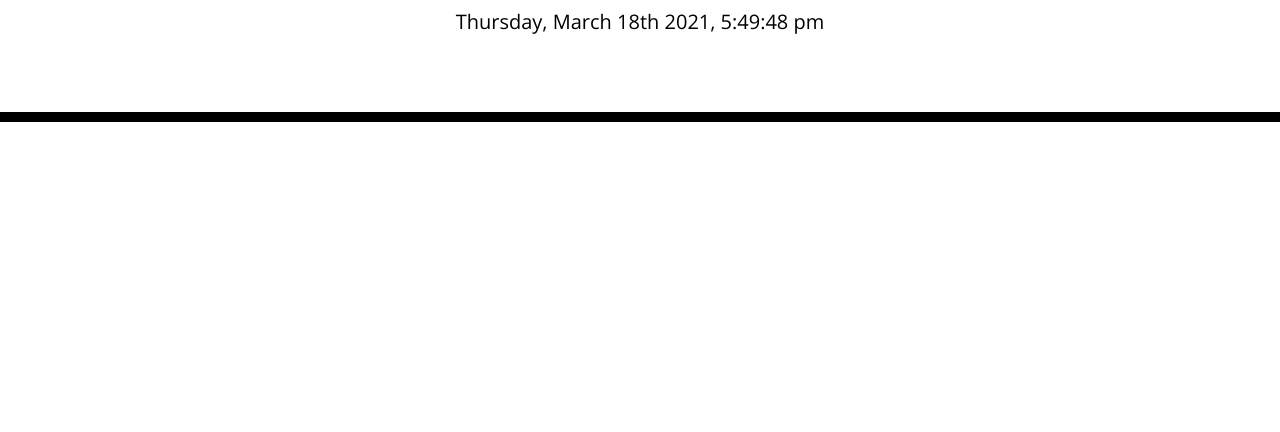
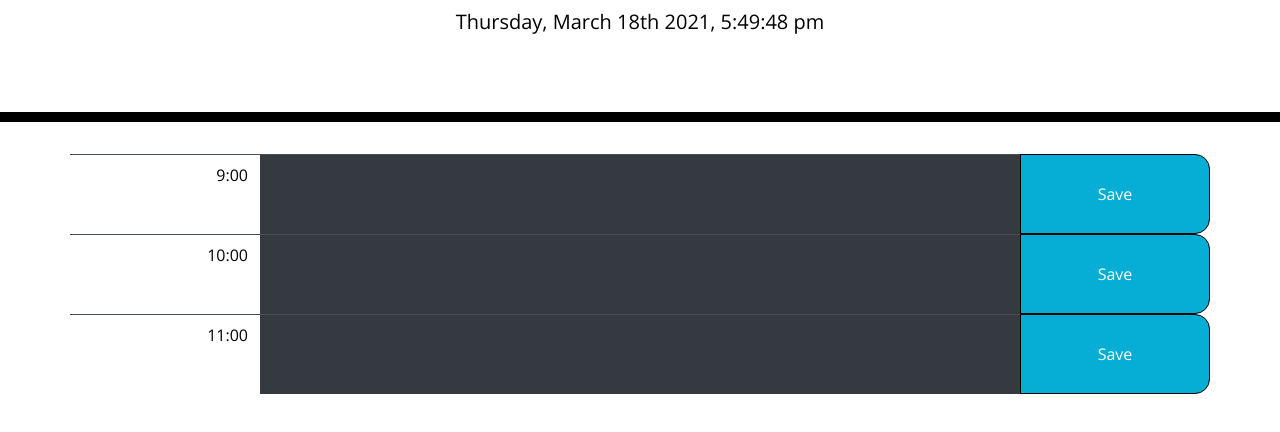
Before and after one commit to itsraulsanz/05_Day_Planner, a plain HTML site: page index.html in a window 1280 px wide. Shown: the part 182-614 px from the top of the page. Drawn offline with nearby package versions, Linux system fonts and the light colour scheme.

Commit message:
adding the table, style, textarea and button

```diff
--- a/assets/css/style.css
+++ b/assets/css/style.css
@@ -6,11 +6,11 @@ body {
 
 textarea {
   background: transparent;
+  width: 100%;
+  height: 100%;
   border: none;
   resize: none;
-  color: #000000;
-  border-left: 1px solid black;
-  padding: 10px;
+  color: white;
 }
 
 .jumbotron {
@@ -33,13 +33,13 @@ textarea {
 .row {
   white-space: pre-wrap;
   height: 80px;
-  border-top: 1px solid white;
+  /* border-top: 1px solid white; */
 }
 
 .hour {
   background-color: #ffffff;
   color: #000000;
-  border-top: 1px dashed #000000;
+  text-align: right;
 }
 
 .past {
@@ -57,15 +57,25 @@ textarea {
   color: white;
 }
 
+.btnWrapper {
+  border: none !important;
+  padding: 0 !important;
+}
+
 .saveBtn {
-  border-left: 1px solid black;
+  margin: 0;
+  padding: 0;
+  border: 1px solid black;
   border-top-right-radius: 15px;
   border-bottom-right-radius: 15px;
   background-color: #06aed5;
   color: white;
+  height: 100%;
+  width: 100%;
 }
 
-.saveBtn i:hover {
+.saveBtn:hover {
   font-size: 20px;
+  background-color: #0a84a0;
   transition: all 0.3s ease-in-out;
 }
--- a/assets/js/script.js
+++ b/assets/js/script.js
@@ -1,3 +1,9 @@
 // Displaying the day
 var reformatDate = moment().format("dddd, MMMM Do YYYY, h:mm:ss a");
 $("#currentDay").text(reformatDate);
+
+
+// Print activity
+var activityInput = $('#activity');
+
+// var printActivity = function ()
--- a/index.html
+++ b/index.html
@@ -21,7 +21,30 @@
   </header>
   <div class="container">
     <!-- Timeblocks go here -->
-  </div>
+    <table class="table table-dark">
+      <tbody>
+        <tr class="row d-flex">
+          <td class="hour col-2">9:00</td>
+          <td class="textarea col-8"><textarea id="activity"></textarea></td>
+          <td class="btnWrapper col-2"><button class="saveBtn">Save</button></td>
+        </tr>
+        <tr class="row d-flex">
+          <td class="hour col-2">10:00</td>
+          <td class="textarea col-8"><textarea id="activity"></textarea></td>
+          <td class="btnWrapper col-2"><button class="saveBtn">Save</button></td>
+        </tr>
+        <tr class="row d-flex">
+          <td class="hour col-2">11:00</td>
+          <td class="textarea col-8"><textarea id="activity"></textarea></td>
+          <td class="btnWrapper col-2"><button class="saveBtn">Save</button></td>
+        </tr>
+      </tbody>
+    </table>
+ </div>
+
+
+
+
 
   <script src="https://cdnjs.cloudflare.com/ajax/libs/jquery/3.5.1/jquery.min.js"></script>
   <script src="https://cdnjs.cloudflare.com/ajax/libs/moment.js/2.27.0/moment.min.js"></script>
```
